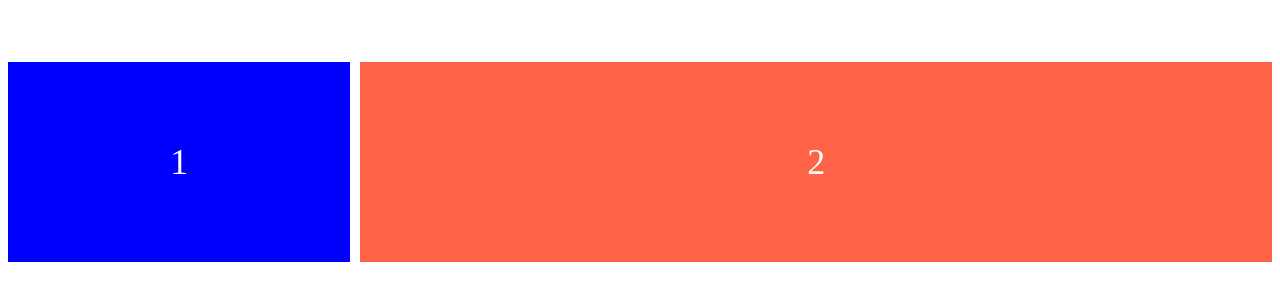
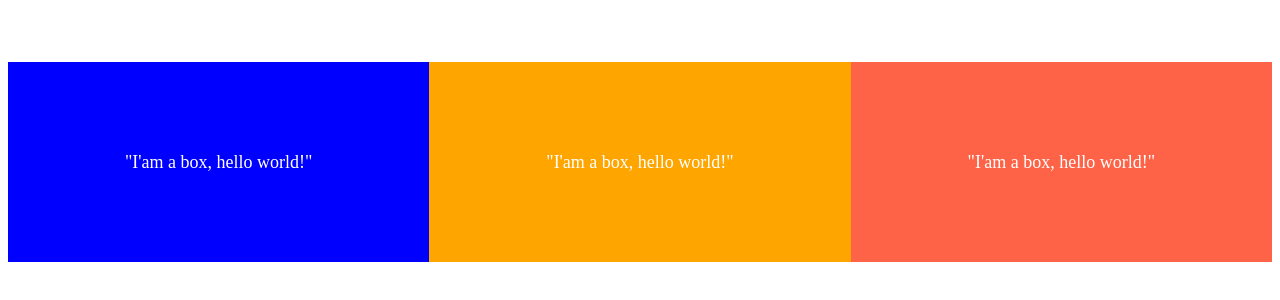
Before and after one commit to Thinkteam20/css-layout, a website built with Vite: page index.html in a window 1280 px wide. Shown: the part 246-546 px from the top of the page. Built offline with nearby package versions, Linux system fonts and the light colour scheme.

Commit message:
flex-shrink HIGHER NUMBER = FAST SHRINK

```diff
--- a/index.html
+++ b/index.html
@@ -8,8 +8,9 @@
   </head>
   <body>
     <div class="father">
-      <div class="box">1</div>
-      <div class="box">2</div>
+      <div class="box">"I'am a box, hello world!"</div>
+      <div class="box">"I'am a box, hello world!"</div>
+      <div class="box">"I'am a box, hello world!"</div>
     </div>
   </body>
 </html>
--- a/style.css
+++ b/style.css
@@ -3,9 +3,6 @@
 .father {
   display: flex;
   height: 100vh;
-  gap: 10px;
-  /* flex-flow (flex-direction, flex-wrap) */
-  flex-flow: row wrap;
   justify-content: center;
   align-items: center;
 }
@@ -15,32 +12,41 @@
   height: 200px;
   background-color: tomato;
   color: white;
-  font-size: 36px;
+  font-size: 18px;
   display: flex;
   justify-content: center;
   align-items: center;
 }
 
-/* 💡align-self let each child box
-  move by itself.
-
-  on the other hands,
-  💡align-items
-  controls entire items inside of
-  the div boxes.
-*/
-
 .box:first-child {
   display: flex;
   justify-content: center;
   align-items: center;
-  flex-grow: 1;
+  flex-grow: 2;
+  flex-shrink: 3;
+  /*
+    💡
+    higher number of flex-shrink get
+    shrink compress item first.
+
+    HIGHER NUMBER = FAST SHRINK!!!❗️
+  */
   background-color: blue;
+}
+
+.box:nth-child(2){
+  background-color: orange;
+  flex-grow: 2;
+
+  /* 💡 flex-shrink:0 does not compress the item */
+  flex-shrink: 0;
+
 }
 
 .box:last-child {
   display: flex;
   justify-content: center;
   align-items: center;
-  flex-grow: 5;
+  flex-grow: 2;
+  flex-shrink: 1;
 }
```
